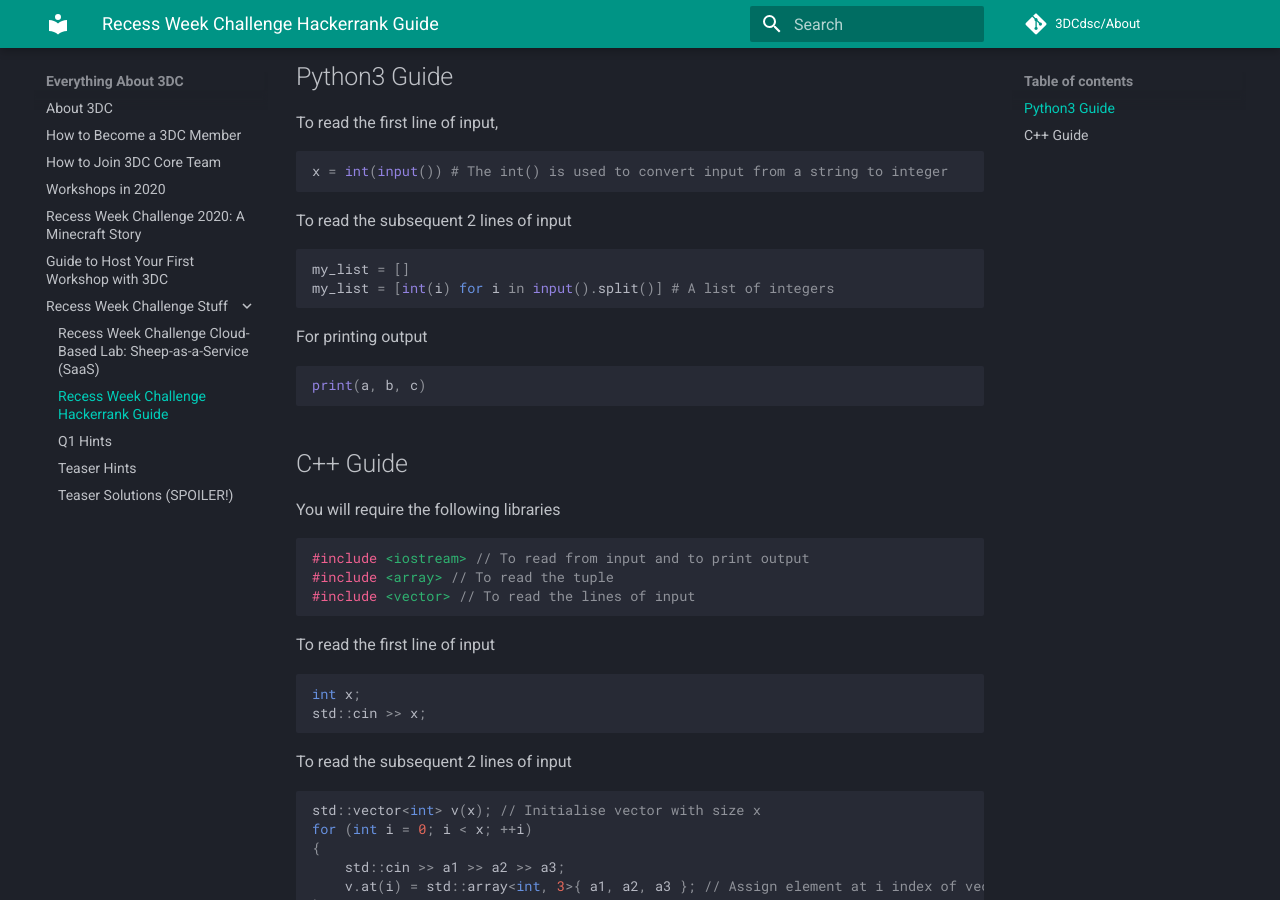
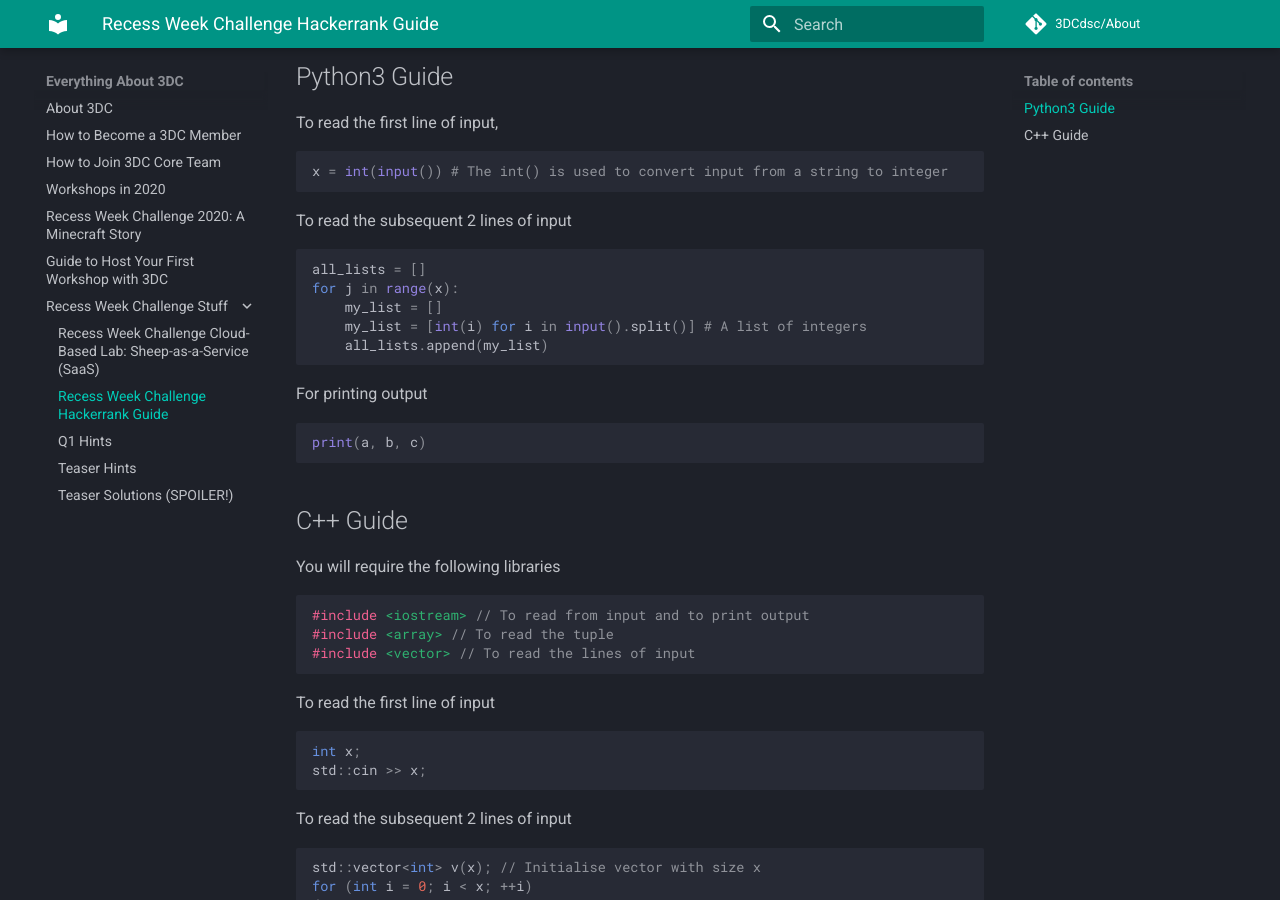
Before and after one commit to 3DCdsc/About, an MkDocs documentation site: the page built from docs/Recess_Week_Challenge_Stuff/guide.md, in a window 1280 px wide and 900 px high, scrolled down 522 px. Built offline with MkDocs 1.6.1 and Material for MkDocs 9.7.7, drawn with Linux system fonts in a browser that asks for light colours; comment, search, counter and statistics services are not loaded.

Commit message:
fix guide

````diff
--- a/docs/Recess_Week_Challenge_Stuff/guide.md
+++ b/docs/Recess_Week_Challenge_Stuff/guide.md
@@ -24,8 +24,11 @@ x = int(input()) # The int() is used to convert input from a string to integer
 
 To read the subsequent 2 lines of input
 ```python
-my_list = []
-my_list = [int(i) for i in input().split()] # A list of integers
+all_lists = []
+for j in range(x):
+    my_list = []
+    my_list = [int(i) for i in input().split()] # A list of integers
+    all_lists.append(my_list)
 ```
 
 For printing output
````
